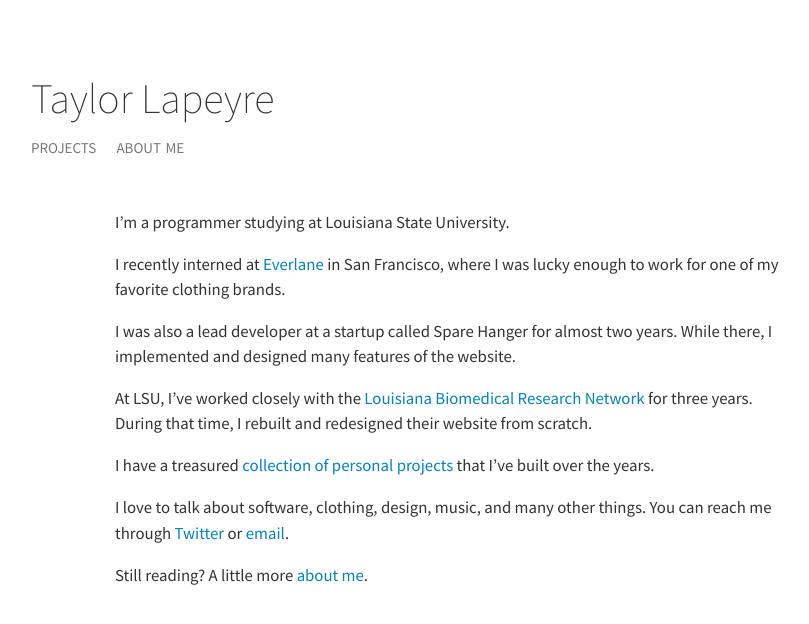
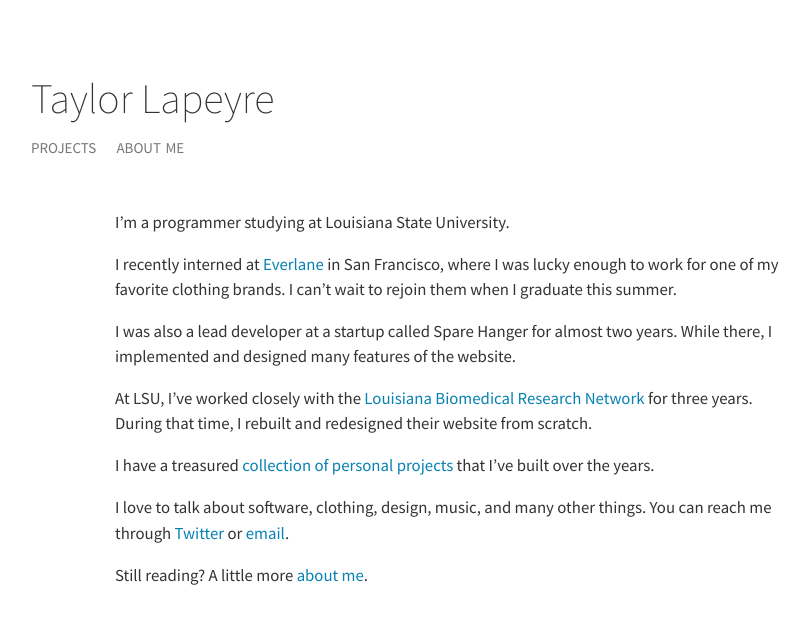
Before and after one commit to taylorlapeyre/taylorlapeyre.github.io, a Jekyll site: the page built from index.md, in a window 1280 px wide. Shown: the top 624 px of the page, without its empty margins (189-998 px from the left). Built offline with Jekyll 4.4.1, drawn with Linux system fonts in a browser that asks for light colours.

Commit message:
make it clear I'm going back to everlane

```diff
--- a/index.md
+++ b/index.md
@@ -4,7 +4,7 @@ layout: default
 
 I'm a programmer studying at Louisiana State University.
 
-I recently interned at [Everlane][everlane] in San Francisco, where I was lucky enough to work for one of my favorite clothing brands.
+I recently interned at [Everlane][everlane] in San Francisco, where I was lucky enough to work for one of my favorite clothing brands. I can't wait to rejoin them when I graduate this summer.
 
 I was also a lead developer at a startup called Spare Hanger for almost two years. While there, I implemented and designed many features of the website.
 
```
